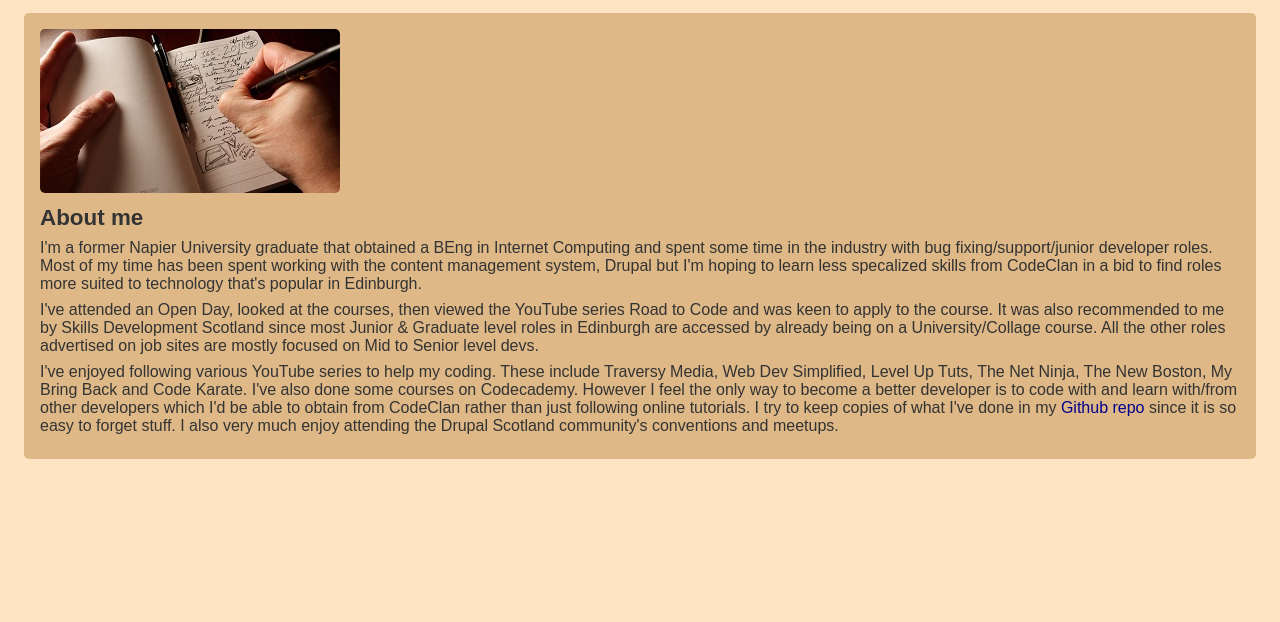
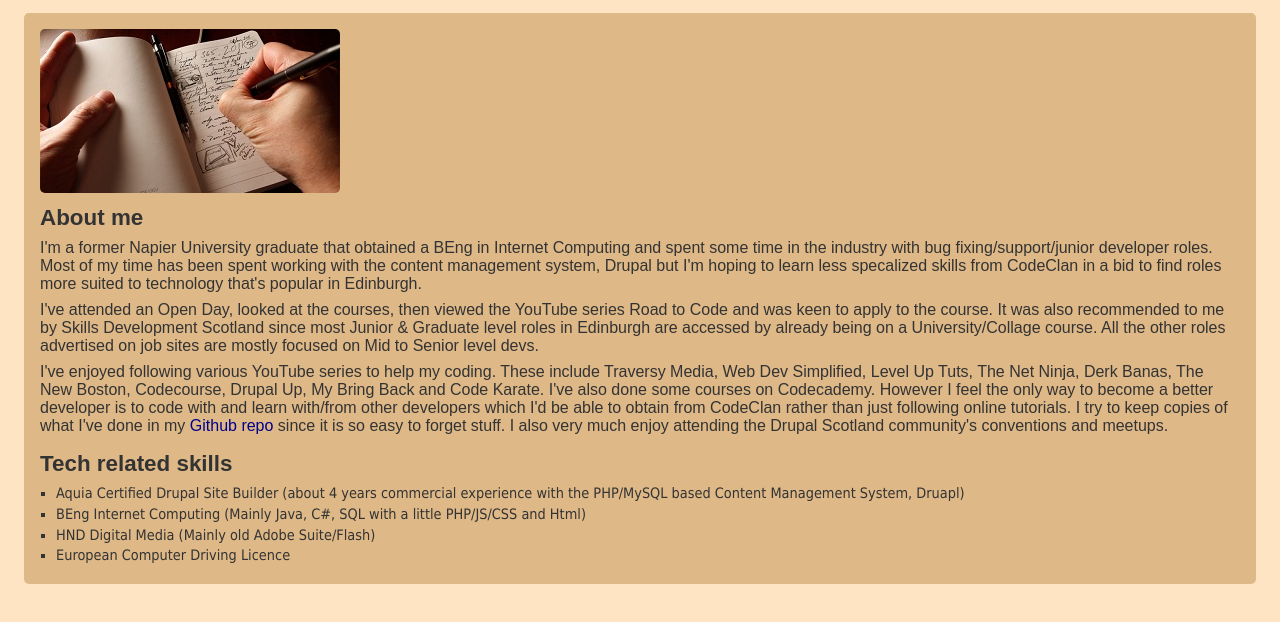
Before and after one commit to markpackham/randomHtmlCSS, a plain HTML site: page about.html in a window 1280 px wide. Shown: the part 96-718 px from the top of the page. Drawn offline with Linux system fonts and the light colour scheme.

Commit message:
use some list items

```diff
--- a/about.html
+++ b/about.html
@@ -41,17 +41,31 @@
       <p>
         I've enjoyed following various YouTube series to help my coding. These
         include Traversy Media, Web Dev Simplified, Level Up Tuts, The Net
-        Ninja, The New Boston, My Bring Back and Code Karate. I've also done
-        some courses on Codecademy. However I feel the only way to become a
-        better developer is to code with and learn with/from other developers
-        which I'd be able to obtain from CodeClan rather than just following
-        online tutorials. I try to keep copies of what I've done in my
+        Ninja, Derk Banas, The New Boston, Codecourse, Drupal Up, My Bring Back
+        and Code Karate. I've also done some courses on Codecademy. However I
+        feel the only way to become a better developer is to code with and learn
+        with/from other developers which I'd be able to obtain from CodeClan
+        rather than just following online tutorials. I try to keep copies of
+        what I've done in my
         <a href="https://github.com/markpackham?tab=repositories"
           >Github repo</a
         >
         since it is so easy to forget stuff. I also very much enjoy attending
         the Drupal Scotland community's conventions and meetups.
       </p>
+      <h2 class="techSkills">Tech related skills</h2>
+      <ul>
+        <li>
+          Aquia Certified Drupal Site Builder (about 4 years commercial
+          experience with the PHP/MySQL based Content Management System, Druapl)
+        </li>
+        <li>
+          BEng Internet Computing (Mainly Java, C#, SQL with a little PHP/JS/CSS
+          and Html)
+        </li>
+        <li>HND Digital Media (Mainly old Adobe Suite/Flash)</li>
+        <li>European Computer Driving Licence</li>
+      </ul>
     </div>
     <footer></footer>
   </body>
--- a/css/style.css
+++ b/css/style.css
@@ -43,6 +43,10 @@ h2 {
   margin: 0.5rem 0;
 }
 
+.techSkills {
+  margin-top: 1rem;
+}
+
 a {
   text-decoration: none;
   color: darkblue;
@@ -63,6 +67,17 @@ nav a {
 
 p {
   margin-bottom: 0.5rem;
+}
+
+ul {
+  padding-left: 1rem;
+  list-style: square;
+}
+
+li {
+  font-size: 0.9rem;
+  font-family: Tahoma, Geneva, sans-serif;
+  padding-bottom: 0.3rem;
 }
 
 #loremP {
```
